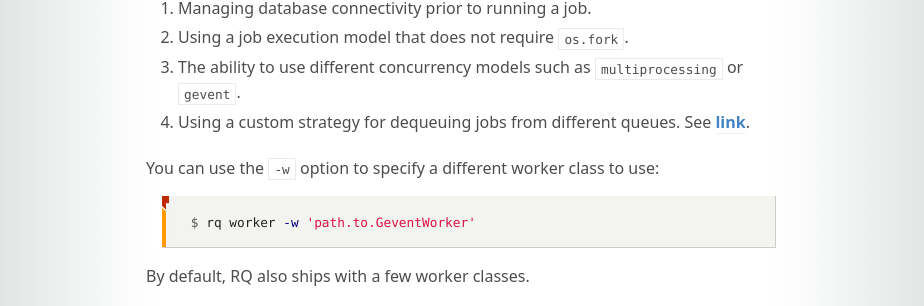
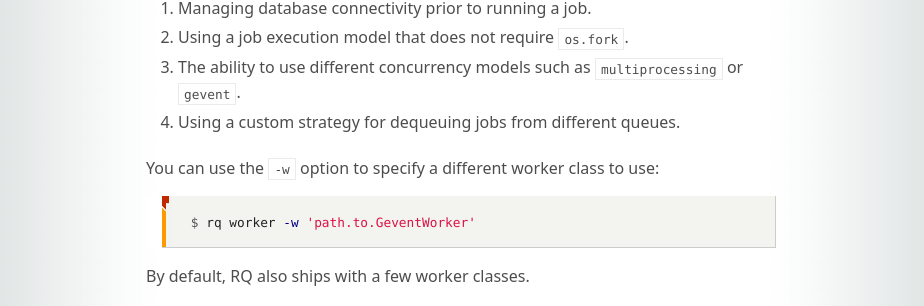
Before and after one commit to rq/rq, a Jekyll site: the page built from docs/docs/workers.md, in a window 1280 px wide and 900 px high, scrolled down 7037 px. Shown: the part 149-455 px from the top of the window, without its empty margins (179-1103 px from the left). Built offline with Jekyll 4.4.1, drawn with Linux system fonts in a browser that asks for light colours; some web fonts are replaced; comment, search, counter and statistics services are not loaded.

Commit message:
remove dead link
RoundRobinWorker documentation is just after

```diff
--- a/docs/docs/workers.md
+++ b/docs/docs/workers.md
@@ -324,7 +324,6 @@ more common requests so far are:
 3. The ability to use different concurrency models such as
    `multiprocessing` or `gevent`.
 4. Using a custom strategy for dequeuing jobs from different queues.
-   See [link](#round-robin-and-random-strategies-for-dequeuing-jobs-from-queues).
 
 You can use the `-w` option to specify a different worker class to use:
 
```
